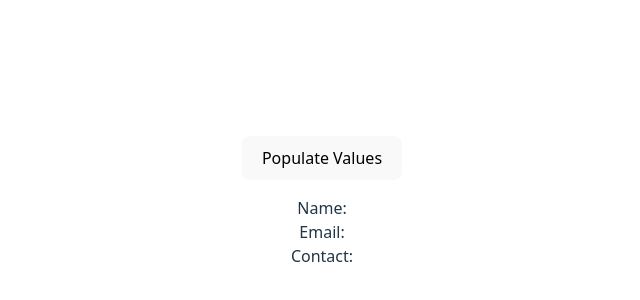
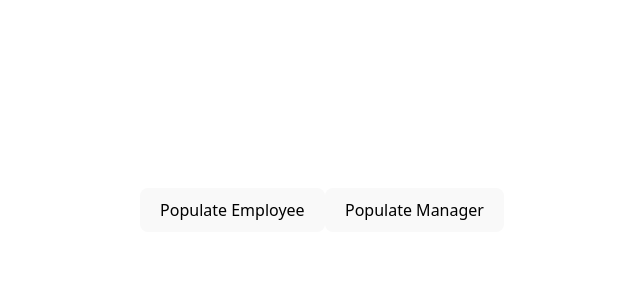
Before and after one commit to imtiyaz-hirani/javafsd-hex-march-25, a React (Vite) app in the folder react-ui/: page / in a window 1280 px wide. Shown: the part 190-490 px from the top of the page, without its empty margins (318-958 px from the left). Built offline with nearby package versions, Linux system fonts and the light colour scheme.

Commit message:
working with objects

```diff
--- a/react-ui/src/App.jsx
+++ b/react-ui/src/App.jsx
@@ -1,25 +1,97 @@
- import { useState } from 'react';
+ import { useEffect, useState } from 'react';
 import './App.css'
 
 function App() { //app is a component and a component must have a return
 
-  const [name,setName] = useState(null);
-  const [email,setEmail] = useState(null);
-  const [contact,setContact] = useState(null);
+   const [employeeObj,setEmployeeObj] = useState({});
+   const [managerObj,setManagerObj] = useState({});
+   const [showEmp,setShowEmp] = useState(false);
+   const [showManager,setShowManager] = useState(false);
 
-  const populate = ()=>{
-    setName("harry potter")
-    setEmail("harry@gmail.com")
-    setContact("9566985669")
-  }
-  return(
+   useEffect(()=>{
+    const populate = ()=>{
+      /** Employee object created with its fields  */
+      let empObj = {
+        "name":"harry Potter",
+        "email" : "emp@gmail.com",
+        "contact" : "66599856965",
+        "projectInfo" : "this is the proj emp is working on"
+      }
+
+      /** Manager object created with its fields  */
+      let managerObj = {
+        "name":"albus dumbledore",
+        "email" : "manager@gmail.com",
+        "contact" : "566698555698",
+        "departmentInfo" : "IT Department",
+        "employeeInfo": "Manages 20 employees"
+      }
+
+      /** Assign this local objects to states, so that we can display
+       * states in other functions */
+
+      setEmployeeObj(empObj)
+      setManagerObj(managerObj)
+    }
+
+    populate();
+    },[]);
+
+
+    const populate = (val)=>{
+      switch(val){
+        case 'employee':
+          setShowEmp(true)
+          setShowManager(false)
+          break;
+        case 'manager':
+          setShowEmp(false)
+          setShowManager(true)
+          break;
+        default:
+          setShowEmp(false)
+          setShowManager(false)
+          break;
+      }
+    }
+
+    return(
     <div>
-      <button onClick={()=>{ populate() }}>Populate Values</button>
-        <p>
-          Name: {name} <br />
-          Email: {email} <br />
-          Contact: {contact} <br />
-        </p>
+      <button onClick={()=>{ populate('employee') }}>Populate Employee</button>
+      <button onClick={()=>{ populate('manager') }}>Populate Manager</button>
+
+        {
+          showEmp === false? "" :
+          <div id='employeeContent'>
+          <h3>Employee Block</h3>
+            <div>
+              Name: {employeeObj.name} <br />
+              Email: {employeeObj.email} <br />
+              Contact: {employeeObj.contact} <br />
+              <br />
+              <h4>Project Info</h4>
+              {employeeObj.projectInfo}
+            </div>
+         </div>
+        }
+
+        {
+          showManager === false? "":
+          <div id='managerContent'>
+          <h3>Manager Block</h3>
+           <div>
+             Name: {managerObj.name} <br />
+             Email: {managerObj.email} <br />
+             Contact: {managerObj.contact} <br />
+             <br />
+             <h4>Department Info</h4>
+             <span>{managerObj.departmentInfo} </span>
+             <h4>All Employee Info</h4>
+             <span> {managerObj.employeeInfo}</span>
+           </div>
+          </div>
+        }
+
     </div>
   )
 }
```
